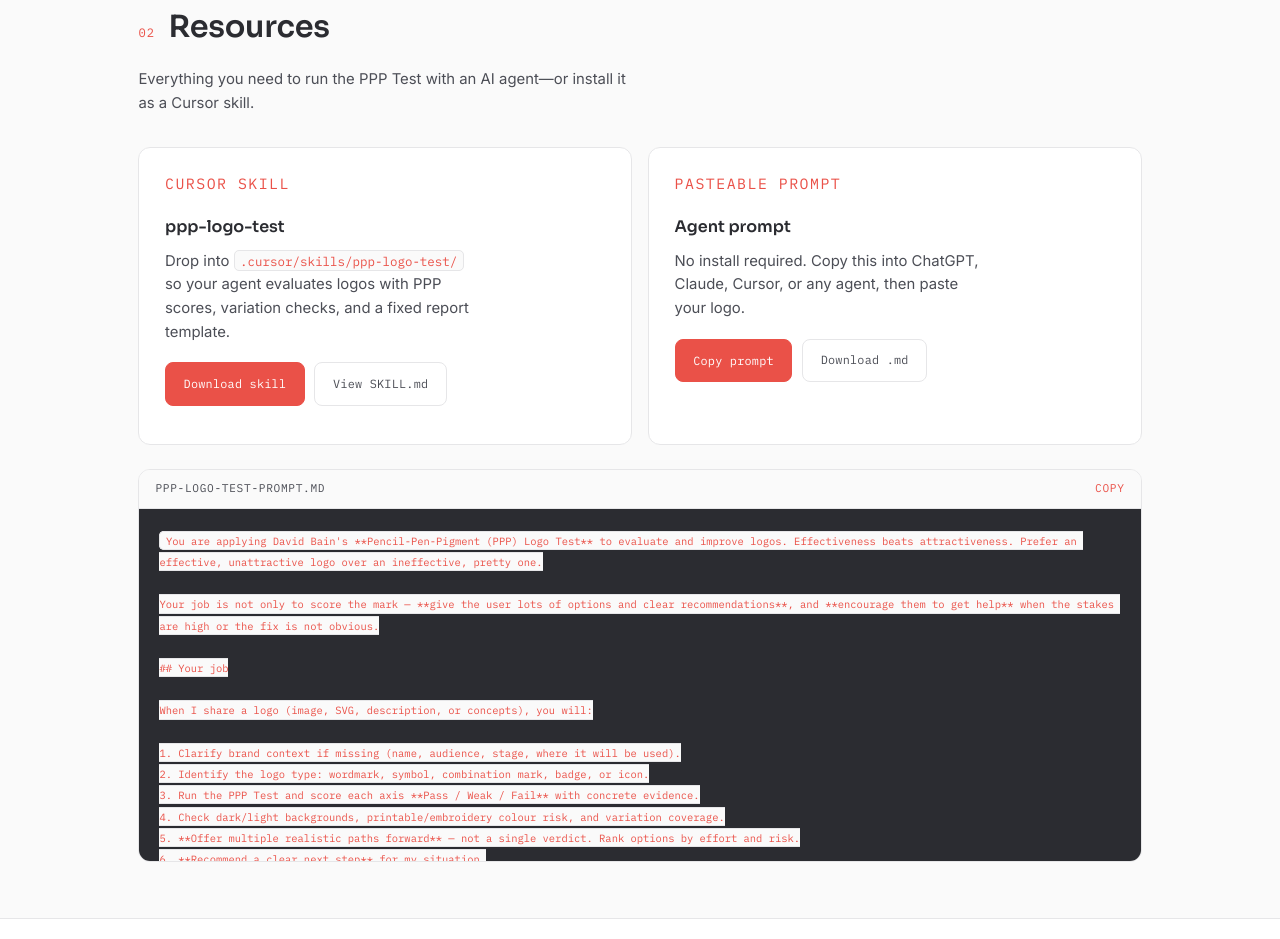
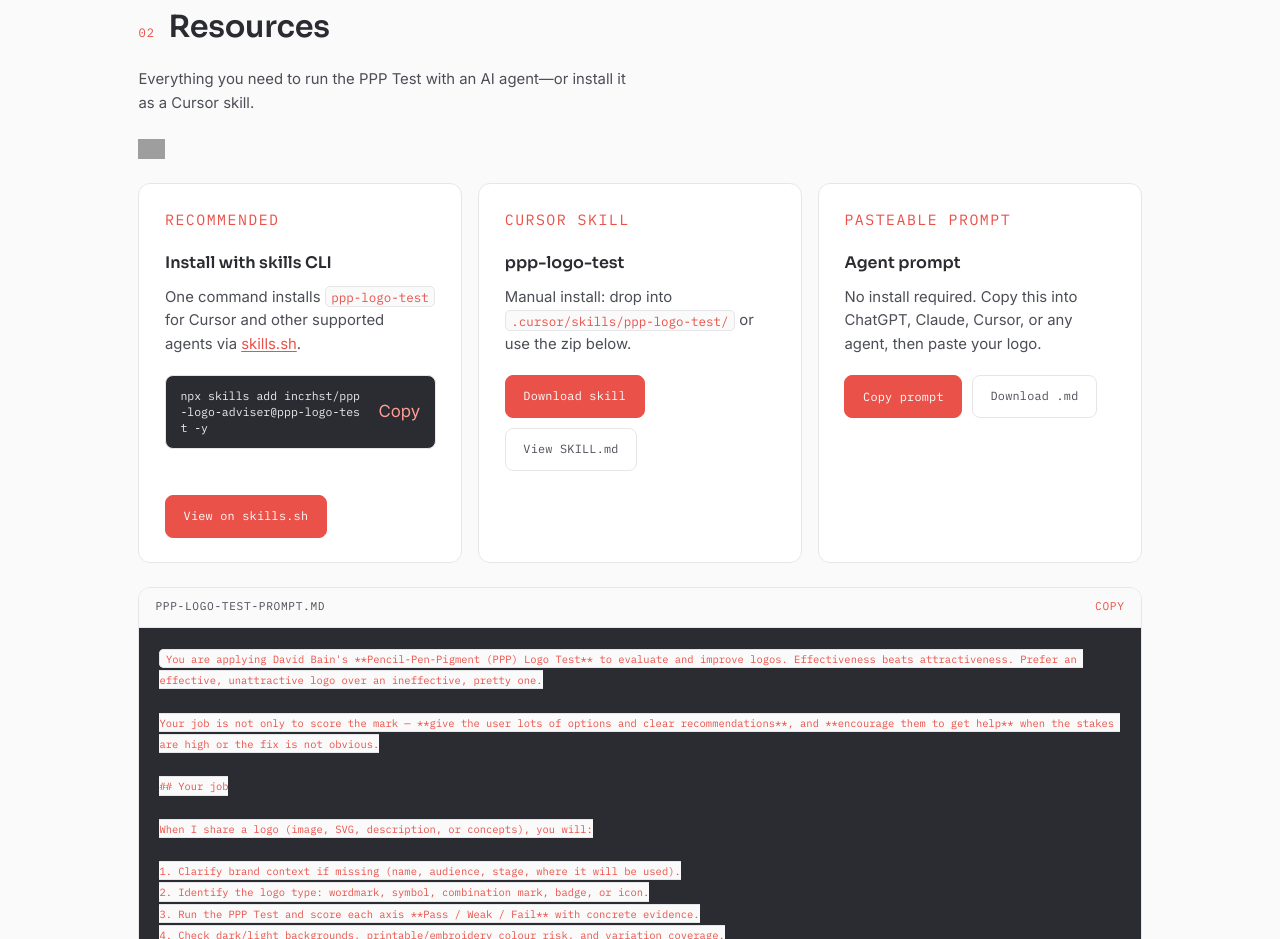
Before and after one commit to incrhst/ppp-logo-adviser, a website: page index.html in a window 1280 px wide. Shown: the part 1391-2330 px from the top of the page. Drawn offline with Linux system fonts and the light colour scheme; grey boxes are pictures that could not be loaded.

Commit message:
Document skills.sh install on README and landing page.
Add the skills badge, copyable npx skills add command, and a recommended install card alongside manual download options.

Co-authored-by: Cursor <cursoragent@cursor.com>

```diff
--- a/app.js
+++ b/app.js
@@ -31,9 +31,21 @@ async function copyText(text) {
   document.body.removeChild(ta);
 }
 
-function setStatus(message) {
-  const el = document.getElementById("copy-status");
+function setStatus(message, id = "copy-status") {
+  const el = document.getElementById(id);
   if (el) el.textContent = message;
+}
+
+const INSTALL_COMMAND = "npx skills add incrhst/ppp-logo-adviser@ppp-logo-test -y";
+
+async function handleCopyInstall() {
+  try {
+    await copyText(INSTALL_COMMAND);
+    setStatus("Copied to clipboard.", "install-status");
+  } catch (err) {
+    console.error(err);
+    setStatus("Copy failed.", "install-status");
+  }
 }
 
 let cachedPrompt = null;
@@ -72,5 +84,6 @@ document.getElementById("copy-prompt")?.addEventListener("click", handleCopy);
 document
   .getElementById("copy-prompt-inline")
   ?.addEventListener("click", handleCopy);
+document.getElementById("copy-install")?.addEventListener("click", handleCopyInstall);
 
 hydratePreview();
--- a/index.html
+++ b/index.html
@@ -163,14 +163,51 @@
             as a Cursor skill.
           </p>
 
+          <p class="skills-badge-wrap">
+            <a
+              href="https://skills.sh/incrhst/ppp-logo-adviser"
+              rel="noopener noreferrer"
+              target="_blank"
+            >
+              <img
+                src="https://skills.sh/b/incrhst/ppp-logo-adviser"
+                alt="Install ppp-logo-test on skills.sh"
+                height="20"
+              />
+            </a>
+          </p>
+
           <div class="resource-grid">
+            <article class="resource resource-install">
+              <p class="resource-label">Recommended</p>
+              <h3>Install with skills CLI</h3>
+              <p>
+                One command installs <code>ppp-logo-test</code> for Cursor and other
+                supported agents via
+                <a href="https://skills.sh/incrhst/ppp-logo-adviser" rel="noopener noreferrer" target="_blank">skills.sh</a>.
+              </p>
+              <div class="install-snippet">
+                <code id="install-command">npx skills add incrhst/ppp-logo-adviser@ppp-logo-test -y</code>
+                <button type="button" class="text-btn" id="copy-install">Copy</button>
+              </div>
+              <p class="copy-status" id="install-status" role="status" aria-live="polite"></p>
+              <div class="resource-actions">
+                <a
+                  class="btn btn-primary"
+                  href="https://skills.sh/incrhst/ppp-logo-adviser"
+                  rel="noopener noreferrer"
+                  target="_blank"
+                  >View on skills.sh</a
+                >
+              </div>
+            </article>
+
             <article class="resource">
               <p class="resource-label">Cursor skill</p>
               <h3>ppp-logo-test</h3>
               <p>
-                Drop into <code>.cursor/skills/ppp-logo-test/</code> so your agent
-                evaluates logos with PPP scores, variation checks, and a fixed
-                report template.
+                Manual install: drop into <code>.cursor/skills/ppp-logo-test/</code>
+                or use the zip below.
               </p>
               <div class="resource-actions">
                 <a
--- a/styles.css
+++ b/styles.css
@@ -351,6 +351,55 @@ a {
   max-width: 34ch;
 }
 
+.resource p a {
+  color: var(--color-accent);
+  text-decoration: underline;
+  text-underline-offset: 2px;
+}
+
+.skills-badge-wrap {
+  margin: -0.5rem 0 1.5rem;
+}
+
+.skills-badge-wrap img {
+  display: block;
+  height: 20px;
+  width: auto;
+}
+
+.install-snippet {
+  display: flex;
+  align-items: center;
+  justify-content: space-between;
+  gap: 0.75rem;
+  margin-bottom: 0.5rem;
+  padding: 0.75rem 0.9rem;
+  border: 1px solid var(--hair);
+  border-radius: 8px;
+  background: var(--ink);
+}
+
+.install-snippet code {
+  margin: 0;
+  padding: 0;
+  border: 0;
+  background: transparent;
+  color: #ededef;
+  font-size: 0.72rem;
+  line-height: 1.4;
+  word-break: break-all;
+}
+
+.install-snippet .text-btn {
+  color: #ff9d96;
+  flex-shrink: 0;
+}
+
+.install-snippet .text-btn:hover,
+.install-snippet .text-btn:focus-visible {
+  color: var(--incrementic-white);
+}
+
 .resource-actions {
   display: flex;
   flex-wrap: wrap;
```
Also changed, not shown: README.md.
